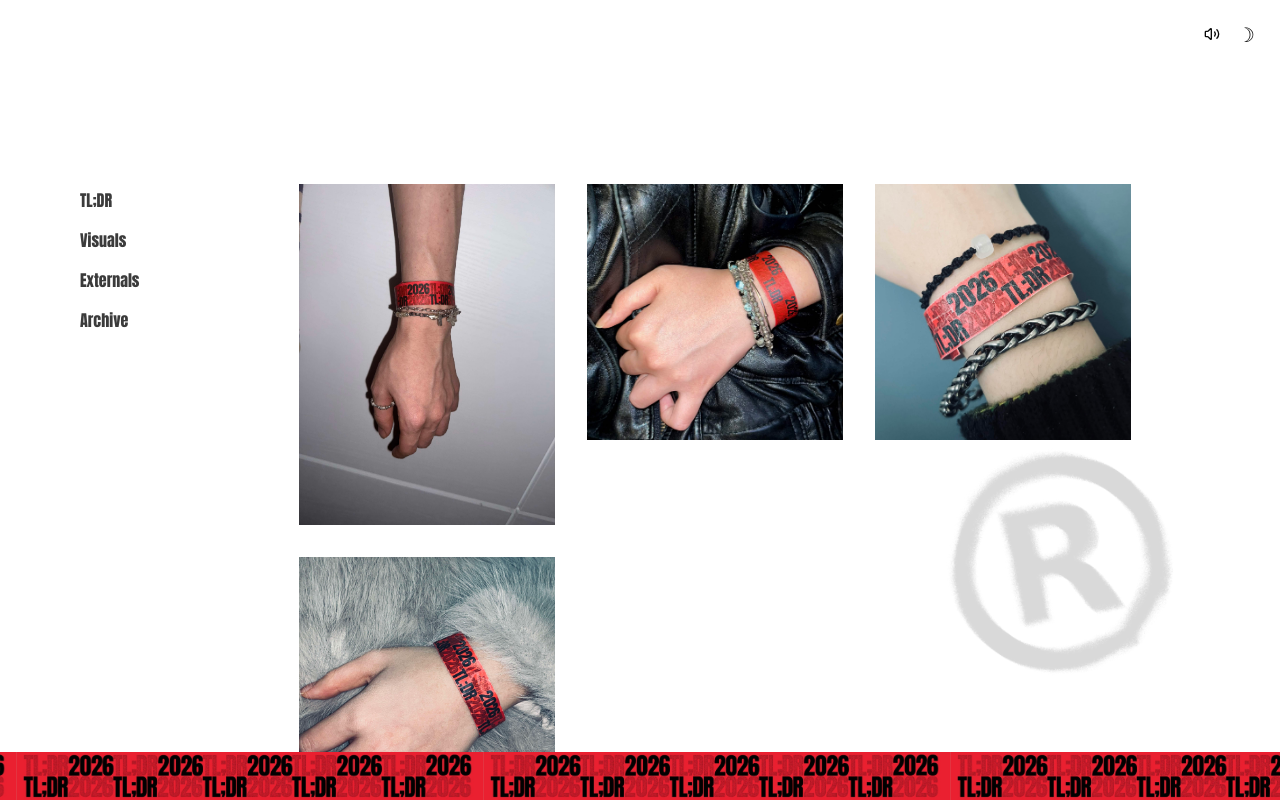
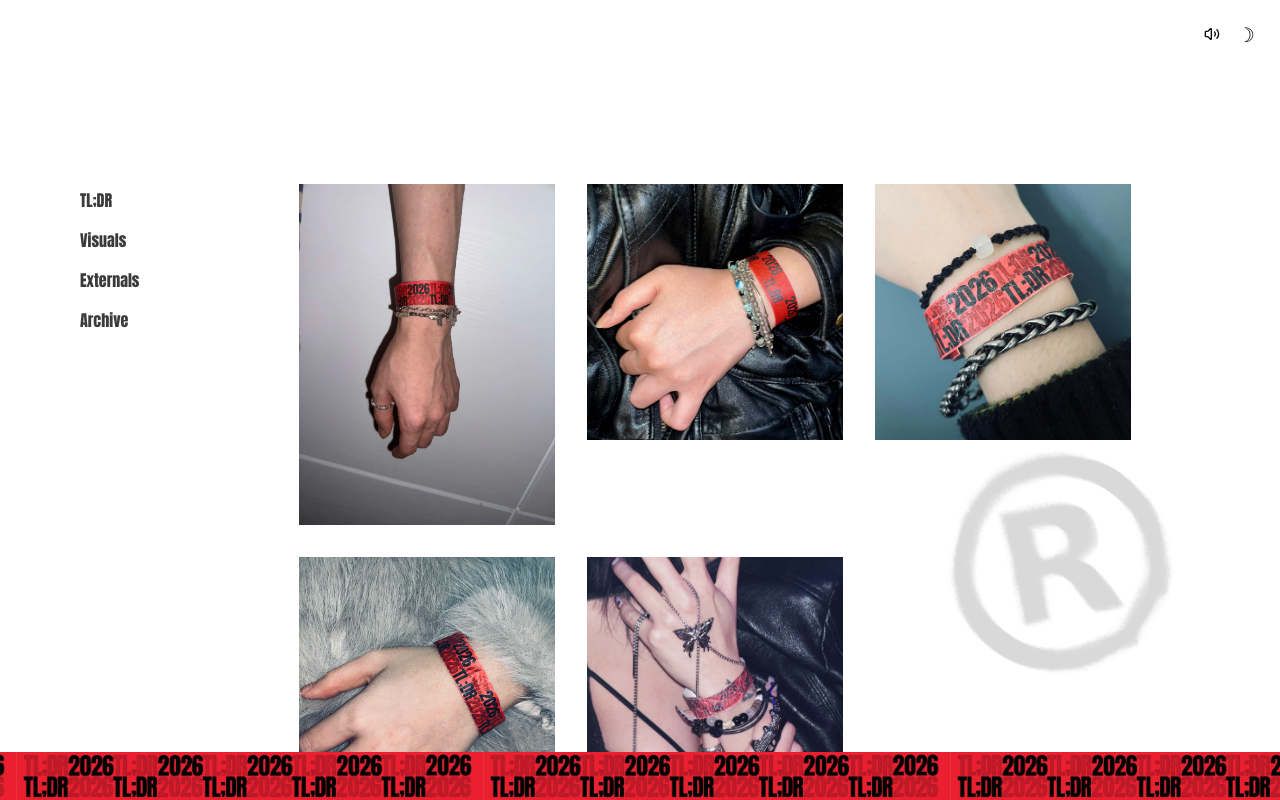
Before and after one commit to junhocode/TL-DR, a React (Vite) app: page / in a window 1280 px wide. Both pictures are taken after a click on the button "Archive". Built offline with nearby package versions, Linux system fonts and the light colour scheme.

Commit message:
Chore: Add additional wrist picture in Archive

```diff
--- a/src/components/Archives/Archives.tsx
+++ b/src/components/Archives/Archives.tsx
@@ -4,11 +4,11 @@ export const Archives = ({ archives }: { archives: Archive[] }) => {
   return (
     <div className="flex flex-col md:flex-row md:flex-wrap gap-8 w-full pb-10">
       {archives.map((img, index) => (
-        <div key={index} className="relative shrink-0">
+        <div key={index} className="relative">
           <img
             src={img.src}
             alt="archive"
-            className="w-full md:w-64 h-auto object-cover"
+            className="w-full md:w-64 h-auto object-cover "
           />
         </div>
       ))}
--- a/src/constants/archives.ts
+++ b/src/constants/archives.ts
@@ -5,4 +5,5 @@ export const ARCHIVES: Archive[] = [
   { id: "2", src: "/images/wrist_2.jpg" },
   { id: "3", src: "/images/wrist_3.jpg" },
   { id: "4", src: "/images/wrist_4.jpg" },
+  { id: "5", src: "/images/wrist_5.jpg" },
 ];
```
